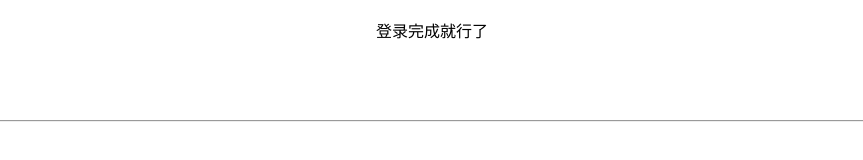
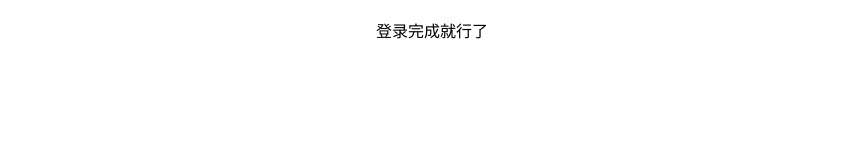
Before and after one commit to lijiusong/lijiusong.github.oi, a plain HTML site: page index.html in a window 1280 px wide. Shown: the part 838-998 px from the top of the page, without its empty margins (208-1071 px from the left). After the commit the page ends 940 px from the top, so only its background shows below. Drawn offline with Linux system fonts and the light colour scheme.

Commit message:
Update index.html

```diff
--- a/index.html
+++ b/index.html
@@ -26,13 +26,6 @@
 
         <br>
         <br>
-        <br>
-        <hr>
-        <br>
-        <br>
-        <br>
-        <br>
-
     </div>
 
 
```
